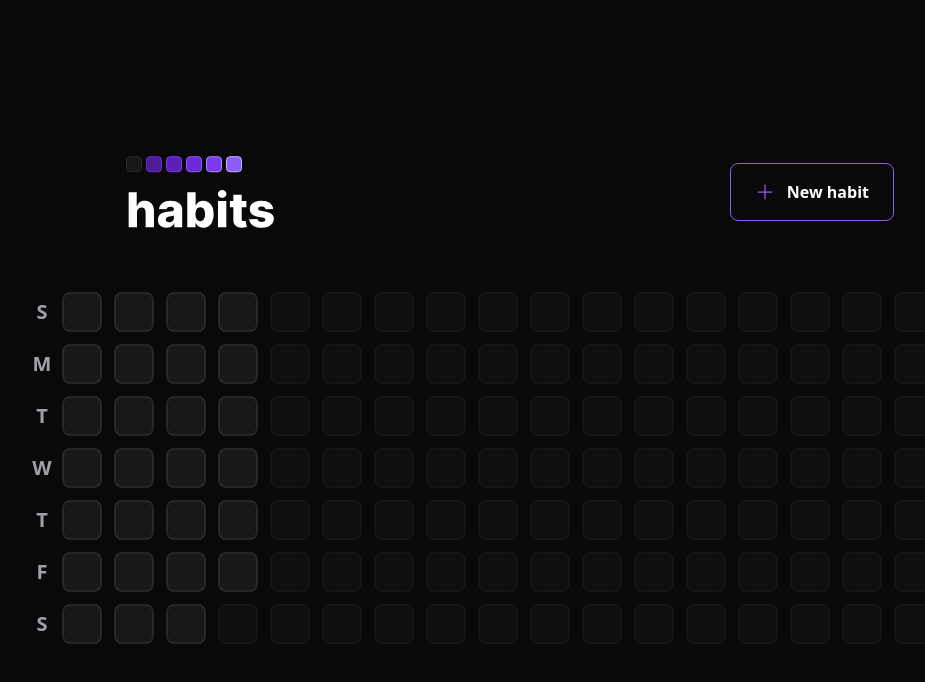
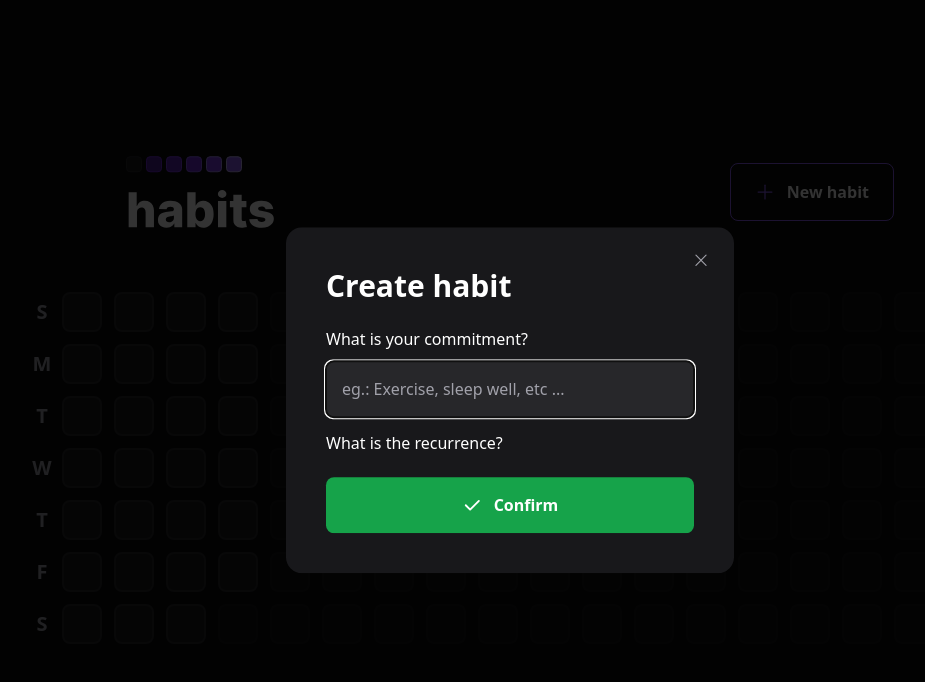
Before and after one commit to EPanni/Habits-Tracker, a React (Vite) app in the folder web/: page / in a window 1280 px wide. Both pictures are taken after a click on the button "New habit". Shown: the top 682 px of the page, without its empty margins (130-1055 px from the left). Built offline with nearby package versions, Linux system fonts and the light colour scheme.

Commit message:
FEAT: Creating Modal for new habits

```diff
--- a/web/package.json
+++ b/web/package.json
@@ -9,6 +9,7 @@
     "preview": "vite preview"
   },
   "dependencies": {
+    "@radix-ui/react-dialog": "^1.0.3",
     "dayjs": "^1.11.7",
     "phosphor-react": "^1.4.1",
     "react": "^18.2.0",
--- a/web/src/components/Header.tsx
+++ b/web/src/components/Header.tsx
@@ -1,18 +1,38 @@
-import { Plus } from "phosphor-react";
+import { Plus, X } from "phosphor-react";
+import { useState } from "react";
 import logoImage from "../assets/logo.svg";
+import * as Dialog from "@radix-ui/react-dialog";
+import { NewHabitForm } from "./NewHabitForm";
 
 export function Header() {
   return (
     <div className="w-full max-w-3xl mx-auto flex items-center justify-between">
       <img src={logoImage} alt="Habits" />
 
-      <button
-        type="button"
-        className="border border-violet-500 font-semibold rounded-lg px-6 py-4 flex items-center gap-3 hover:border-violet-300"
-      >
-        <Plus size={20} className="text-violet-500" />
-        New habit
-      </button>
+      <Dialog.Root>
+        <Dialog.Trigger
+          type="button"
+          className="border border-violet-500 font-semibold rounded-lg px-6 py-4 flex items-center gap-3 hover:border-violet-300"
+        >
+          <Plus size={20} className="text-violet-500" />
+          New habit
+        </Dialog.Trigger>
+
+        <Dialog.Portal>
+          <Dialog.Overlay className="w-screen h-screen bg-black/80 fixed inset-0" />
+
+          <Dialog.Content className=" absolute p-10 bg-zinc-900 rounded-2xl w-full max-w-md top-1/2 left-1/2 -translate-x-1/2  -translate-y-1/2">
+            <Dialog.Close className="absolute right-6 top-6 text-zinc-400 hover:text-zinc-200">
+              <X size={18} aria-label="Close" />
+            </Dialog.Close>
+            <Dialog.Title className="text-3xl leading-tight font-extrabold">
+              Create habit
+            </Dialog.Title>
+
+            <NewHabitForm></NewHabitForm>
+          </Dialog.Content>
+        </Dialog.Portal>
+      </Dialog.Root>
     </div>
   );
 }
--- /dev/null
+++ b/web/src/components/NewHabitForm.tsx
@@ -0,0 +1,30 @@
+import { Check } from "phosphor-react";
+
+export function NewHabitForm() {
+  return (
+    <form className=" w-full  flex flex-col mt-6">
+      <label htmlFor="title" className="font=semibold leading-tight ">
+        {" "}
+        What is your commitment?{" "}
+      </label>
+      <input
+        type="text"
+        placeholder="eg.: Exercise, sleep well, etc ..."
+        autoFocus
+        className="p-4 rounded-lg mt-3 bg-zinc-800 text-white placeholder:text-zinc-400"
+      />
+
+      <label htmlFor="" className="font=semibold leading-tight mt-4 ">
+        What is the recurrence?
+      </label>
+
+      <button
+        type="submit"
+        className="mt-6 rounded-lg p-4 flex items-center justify-center gap-3 font-semibold bg-green-600 hover:bg-green-400"
+      >
+        <Check size={20} weight="bold" />
+        Confirm
+      </button>
+    </form>
+  );
+}
```
Also changed, not shown: 1 other file (tests, documents, lock files or other folders).
